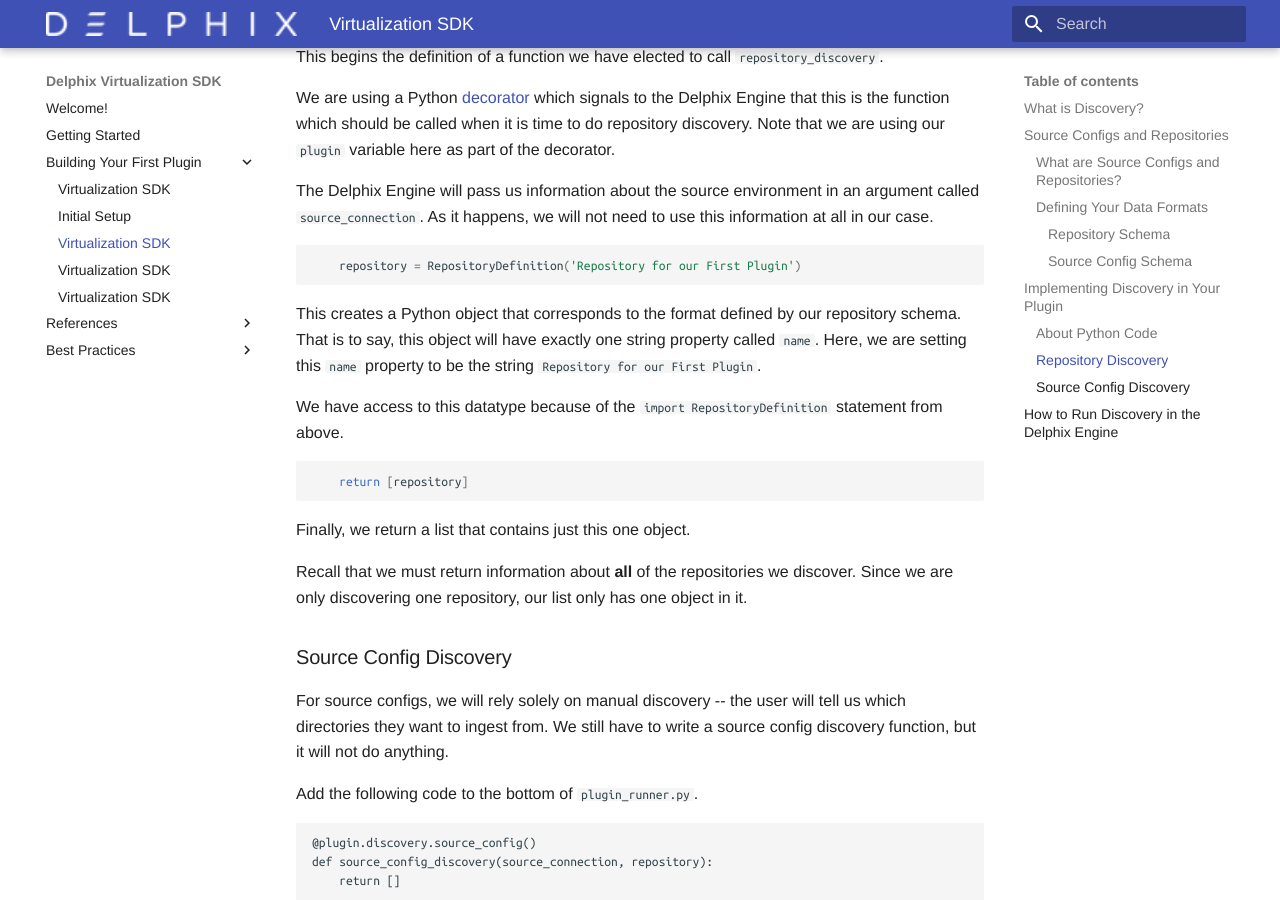
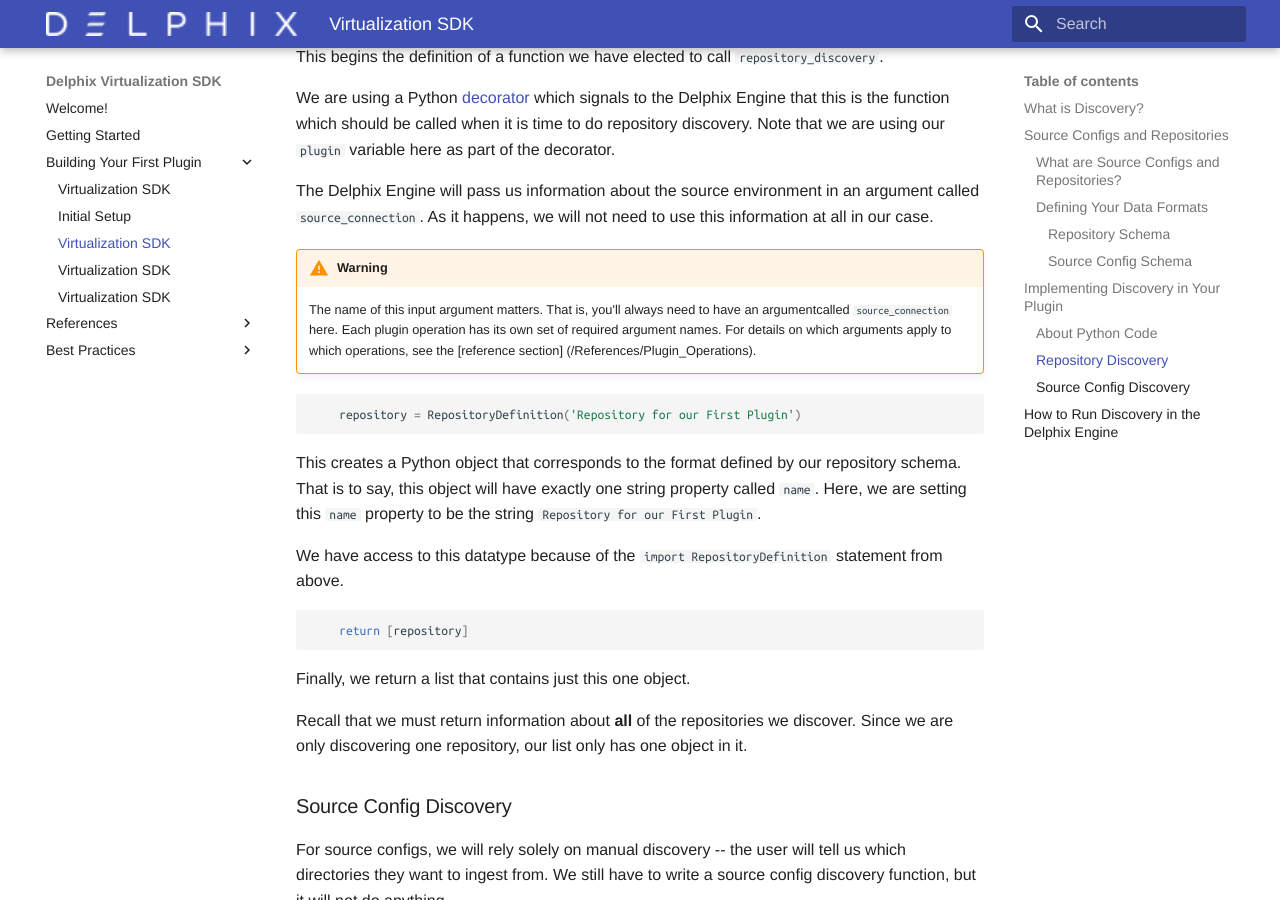
Before and after one commit to delphix/virtualization-sdk, an MkDocs documentation site: the page built from docs/Building_Your_First_Plugin/Discovery.md, in a window 1280 px wide and 900 px high, scrolled down 4752 px. Built offline with MkDocs 1.6.1 and Material for MkDocs 9.7.7, drawn with Linux system fonts in a browser that asks for light colours; some web fonts are replaced.

Commit message:
Move warnings about argument names

````diff
--- a/docs/Building_Your_First_Plugin/Discovery.md
+++ b/docs/Building_Your_First_Plugin/Discovery.md
@@ -170,6 +170,12 @@
 
 The Delphix Engine will pass us information about the source environment in an argument called `source_connection`. As it happens, we will not need to use this information at all in our case.
 
+!!! warning
+    The name of this input argument matters. That is, you'll always need to have an argumentcalled
+    `source_connection` here. Each plugin operation has its own set of required argument names. For
+    details on which arguments apply to which operations, see the [reference section]
+    (/References/Plugin_Operations).
+
 
 ```python
     repository = RepositoryDefinition('Repository for our First Plugin')
````
Also changed, not shown: docs/Building_Your_First_Plugin/Data_Ingestion.md (+0 -5 lines), docs/References/Plugin_Operations.md (+4 -0 lines).
